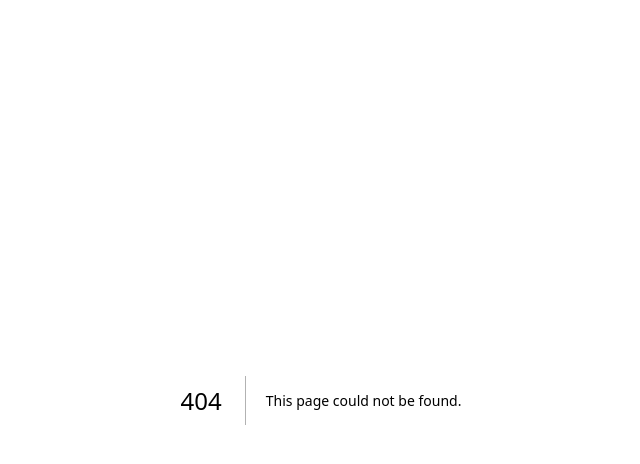
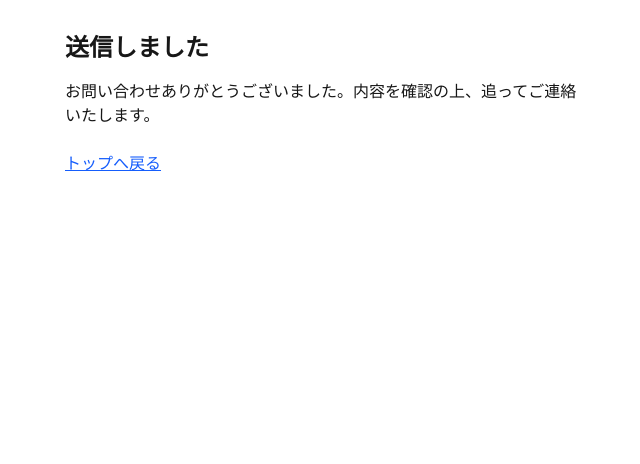
Before and after one commit to naoya0918/supabase-contacts, a Next.js app: page /contact/thanks in a window 1280 px wide. Before the commit this address had no page. Shown: the top 464 px of the page, without its empty margins (319-959 px from the left). Built offline with nearby package versions, Linux system fonts and the light colour scheme.

Commit message:
feat: 問い合わせ送信完了ページを追加

```diff
--- /dev/null
+++ b/app/contact/thanks/page.tsx
@@ -0,0 +1,20 @@
+// 送信完了ページ
+// ContactForm から router.push("/contact/thanks") でここに遷移してくる。
+// ユーザーが戻るボタンを押して再送しないよう、フォーム領域を含めず完了メッセージのみを表示する。
+// Server Component として静的に返すだけでクライアント JS は不要。
+import Link from "next/link";
+
+export default function ContactThanksPage() {
+  return (
+    <main className="p-8 max-w-xl mx-auto">
+      <h1 className="text-2xl font-bold mb-4">送信しました</h1>
+      <p className="mb-6">
+        お問い合わせありがとうございました。内容を確認の上、追ってご連絡いたします。
+      </p>
+      {/* トップに戻るリンク。Next.js の Link を使うとクライアント側ルーティングで高速 */}
+      <Link href="/" className="text-blue-600 underline">
+        トップへ戻る
+      </Link>
+    </main>
+  );
+}
```
